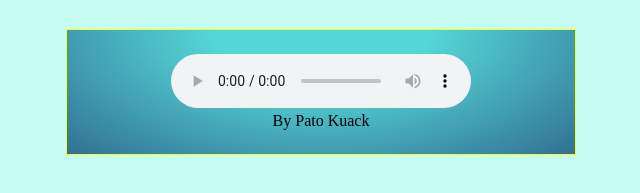
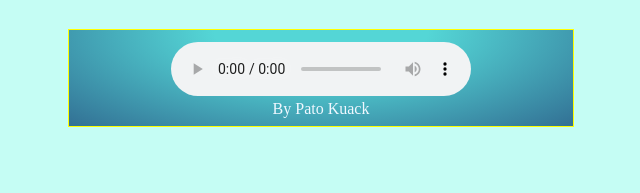
Before and after one commit to PatoKuack/PatoKuack, a plain HTML site: page index.html in a window 1280 px wide. Shown: the part 111-304 px from the top of the page, without its empty margins (319-959 px from the left). Drawn offline with Linux system fonts and the light colour scheme.

Commit message:
5° prueba 3 de página para Englishbootcamp

```diff
--- a/index.css
+++ b/index.css
@@ -3,6 +3,7 @@
   --colorB: rgb(84, 214, 214);
   --colorC: rgb(50, 112, 148);
   --colorD: yellow;
+  --colorF: aliceblue;
 }
 .body{
   background-color: var(--colorA);
@@ -14,6 +15,11 @@
 }
 .main{
   background-image: radial-gradient(ellipse at 50% 0%, var(--colorB) 30%, var(--colorC));
-  padding: .5em .25em;
+  padding: .5em .1em;
   border: .1em double var(--colorD);
 }
+.main-section-div-audio{
+  margin: 0px;
+  margin-top: .2em;
+  color: var(--colorF);
+}
```
